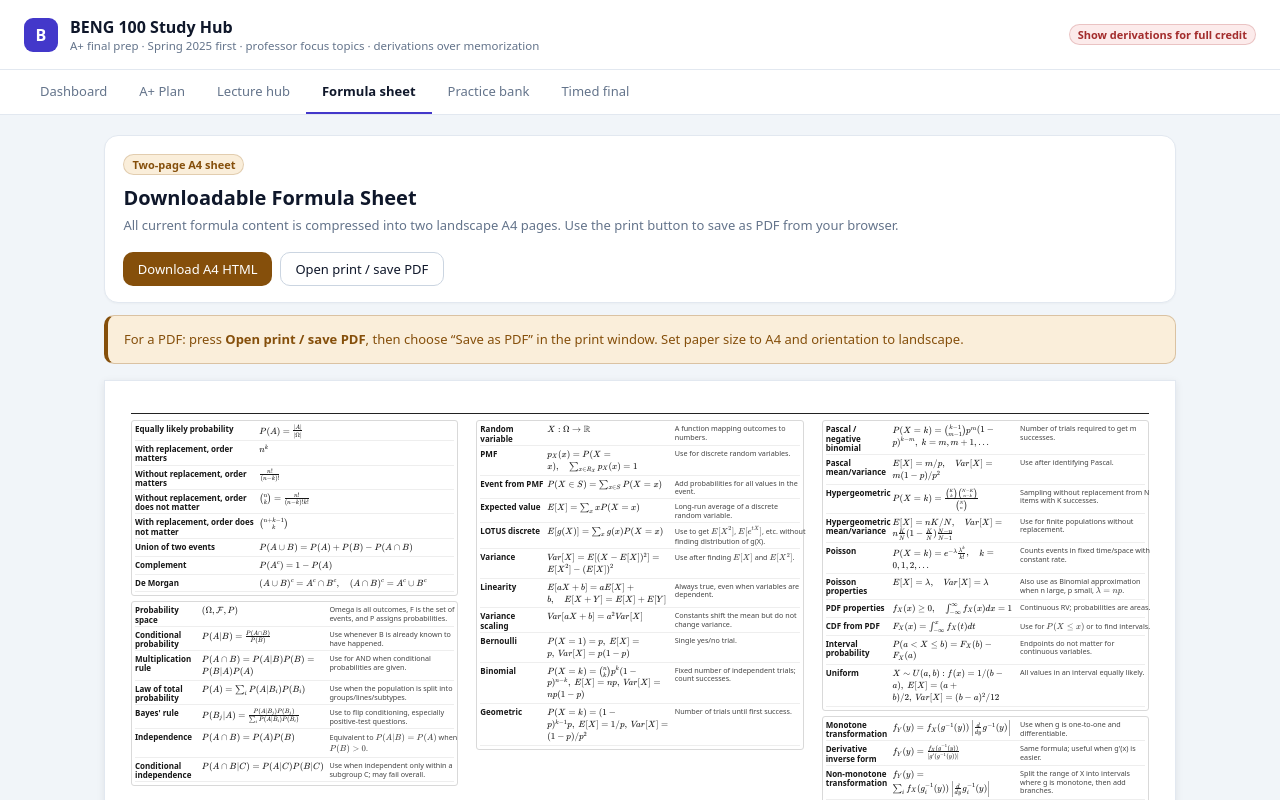
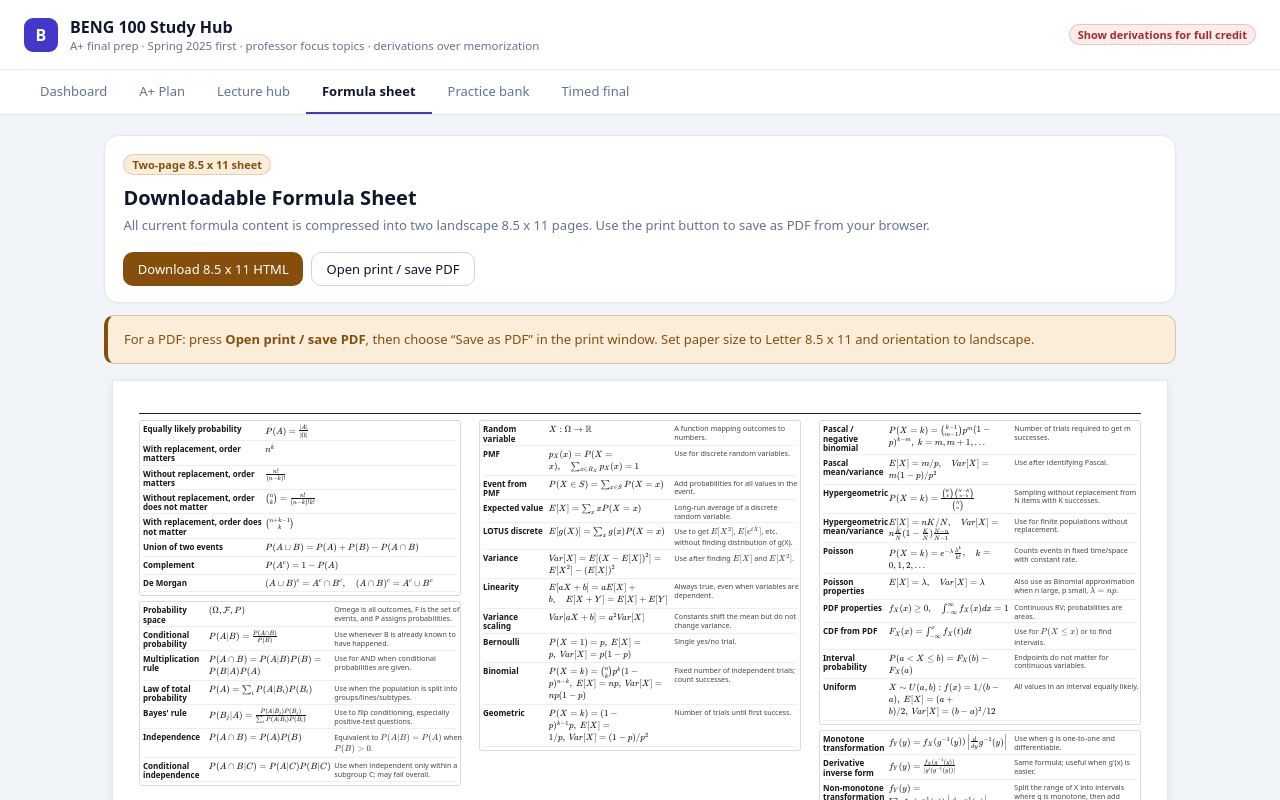
Before and after one commit to aku1108/Beng100-final-study-hub, a React (Vite) app in the folder beng100-vercel-app/: page / in a window 1280 px wide. Both pictures are taken after a click on the button "Build cheat sheet". Shown: the top 800 px of the page. Built offline with nearby package versions, Linux system fonts and the light colour scheme.

Commit message:
Use letter landscape formula sheet

```diff
--- a/beng100-vercel-app/src/App.jsx
+++ b/beng100-vercel-app/src/App.jsx
@@ -1953,13 +1953,13 @@ function renderFormulaSheetHtml() {
   <title>BENG 100 Two-Page Formula Sheet</title>
   <link rel="stylesheet" href="https://cdn.jsdelivr.net/npm/katex@0.16.9/dist/katex.min.css">
   <style>
-    @page { size: A4 landscape; margin: 0; }
+    @page { size: letter landscape; margin: 0; }
     * { box-sizing: border-box; }
     body { margin: 0; background: #e8e8e8; color: #171717; font-family: Arial, Helvetica, sans-serif; }
     .toolbar { position: sticky; top: 0; z-index: 2; padding: 10px 14px; background: #fff; border-bottom: 1px solid #ccc; display: flex; gap: 8px; align-items: center; }
     .toolbar button { border: 1px solid #777; background: #111827; color: #fff; border-radius: 6px; padding: 8px 11px; cursor: pointer; }
     .toolbar span { font-size: 12px; color: #555; }
-    .page { width: 1123px; min-height: 794px; margin: 12px auto; padding: 26px; background: #fff; page-break-after: always; overflow: hidden; }
+    .page { width: 1056px; min-height: 816px; margin: 12px auto; padding: 26px; background: #fff; page-break-after: always; overflow: hidden; }
     header { border-bottom: 1px solid #111; padding-bottom: 6px; margin-bottom: 6px; }
     .page-number { font-size: 8px; font-weight: 700; letter-spacing: .04em; text-transform: uppercase; color: #555; }
     main { column-count: 3; column-gap: 18px; }
@@ -1980,7 +1980,7 @@ function renderFormulaSheetHtml() {
   </style>
 </head>
 <body>
-  <div class="toolbar"><button onclick="window.print()">Print / Save as PDF</button><span>Use paper size A4, orientation landscape, scale 100%, margins none/default.</span></div>
+  <div class="toolbar"><button onclick="window.print()">Print / Save as PDF</button><span>Use paper size Letter 8.5 x 11, orientation landscape, scale 100%, margins none/default.</span></div>
   ${pages}
   <script src="https://cdn.jsdelivr.net/npm/katex@0.16.9/dist/katex.min.js"></script>
   <script src="https://cdn.jsdelivr.net/npm/katex@0.16.9/dist/contrib/auto-render.min.js"></script>
@@ -2003,7 +2003,7 @@ function downloadFormulaSheet() {
   const url = URL.createObjectURL(blob);
   const a = document.createElement("a");
   a.href = url;
-  a.download = "beng100-two-page-a4-formula-sheet.html";
+  a.download = "beng100-two-page-letter-formula-sheet.html";
   document.body.appendChild(a);
   a.click();
   a.remove();
@@ -2017,7 +2017,7 @@ function openPrintableFormulaSheet() {
   win.document.close();
 }
 function FormulaA4Page({ page, index }) {
-  return <div style={{ background:"#fff", color:"#171717", border:"1px solid var(--color-border-tertiary)", boxShadow:"0 2px 8px #00000014", width:"100%", maxWidth:"1123px", minHeight:"794px", margin:"0 auto 18px", padding:"26px", overflow:"hidden" }}>
+  return <div style={{ background:"#fff", color:"#171717", border:"1px solid var(--color-border-tertiary)", boxShadow:"0 2px 8px #00000014", width:"100%", maxWidth:"1056px", minHeight:"816px", margin:"0 auto 18px", padding:"26px", overflow:"hidden" }}>
     <div style={{ borderBottom:"1px solid #222", paddingBottom:"6px", marginBottom:"6px" }} />
     <div style={{ columnCount:3, columnGap:"18px" }}>
       {formulasForPage(page).map(sheet=><section key={sheet.label} style={{ breakInside:"avoid", marginBottom:"5px", border:"0.5px solid #d9d9d9", borderRadius:"3px", padding:"3px" }}>
@@ -2218,16 +2218,16 @@ function FormulaSheetTab() {
   return <div style={S.content}>
     <div style={{ ...S.card, display:"flex", justifyContent:"space-between", gap:"1rem", alignItems:"center", flexWrap:"wrap" }}>
       <div>
-        <Pill color={C.amber} bg={C.amberBg}>Two-page A4 sheet</Pill>
+        <Pill color={C.amber} bg={C.amberBg}>Two-page 8.5 x 11 sheet</Pill>
         <h2 style={{ margin:"0.55rem 0 0.25rem", fontSize:"20px" }}>Downloadable Formula Sheet</h2>
-        <p style={{ margin:0, color:"var(--color-text-secondary)", fontSize:"13px", lineHeight:1.6 }}>All current formula content is compressed into two landscape A4 pages. Use the print button to save as PDF from your browser.</p>
+        <p style={{ margin:0, color:"var(--color-text-secondary)", fontSize:"13px", lineHeight:1.6 }}>All current formula content is compressed into two landscape 8.5 x 11 pages. Use the print button to save as PDF from your browser.</p>
       </div>
       <div style={{ display:"flex", gap:"8px", flexWrap:"wrap" }}>
-        <button style={S.btn("primary", C.amber)} onClick={downloadFormulaSheet}>Download A4 HTML</button>
+        <button style={S.btn("primary", C.amber)} onClick={downloadFormulaSheet}>Download 8.5 x 11 HTML</button>
         <button style={S.btn("outline")} onClick={openPrintableFormulaSheet}>Open print / save PDF</button>
       </div>
     </div>
-    <div style={S.alert(C.amber,C.amberBg)}>For a PDF: press <strong>Open print / save PDF</strong>, then choose “Save as PDF” in the print window. Set paper size to A4 and orientation to landscape.</div>
+    <div style={S.alert(C.amber,C.amberBg)}>For a PDF: press <strong>Open print / save PDF</strong>, then choose “Save as PDF” in the print window. Set paper size to Letter 8.5 x 11 and orientation to landscape.</div>
     <div style={{ display:"grid", gap:"18px", marginBottom:"1rem" }}>
       {FORMULA_SHEET_PAGES.map((page,i)=><FormulaA4Page key={page.title} page={page} index={i}/>)}
     </div>
```
